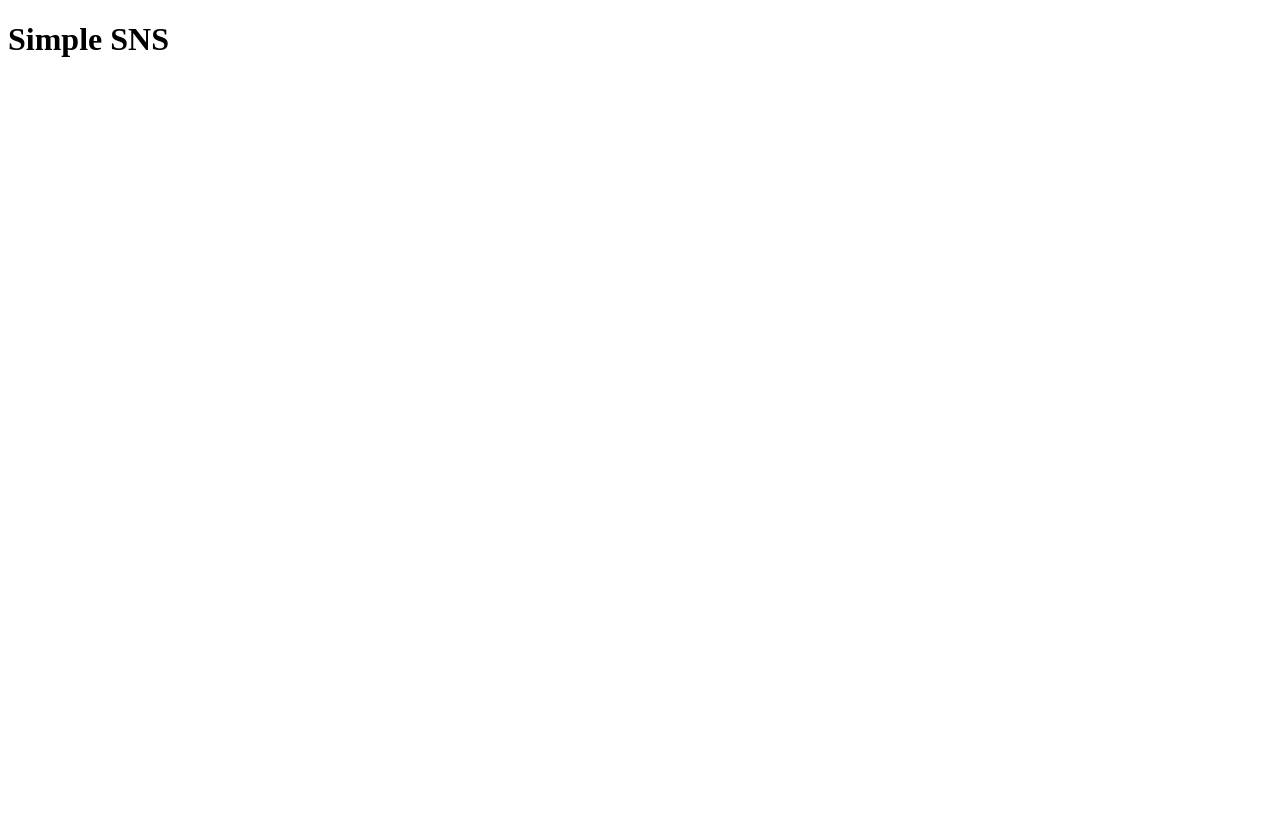
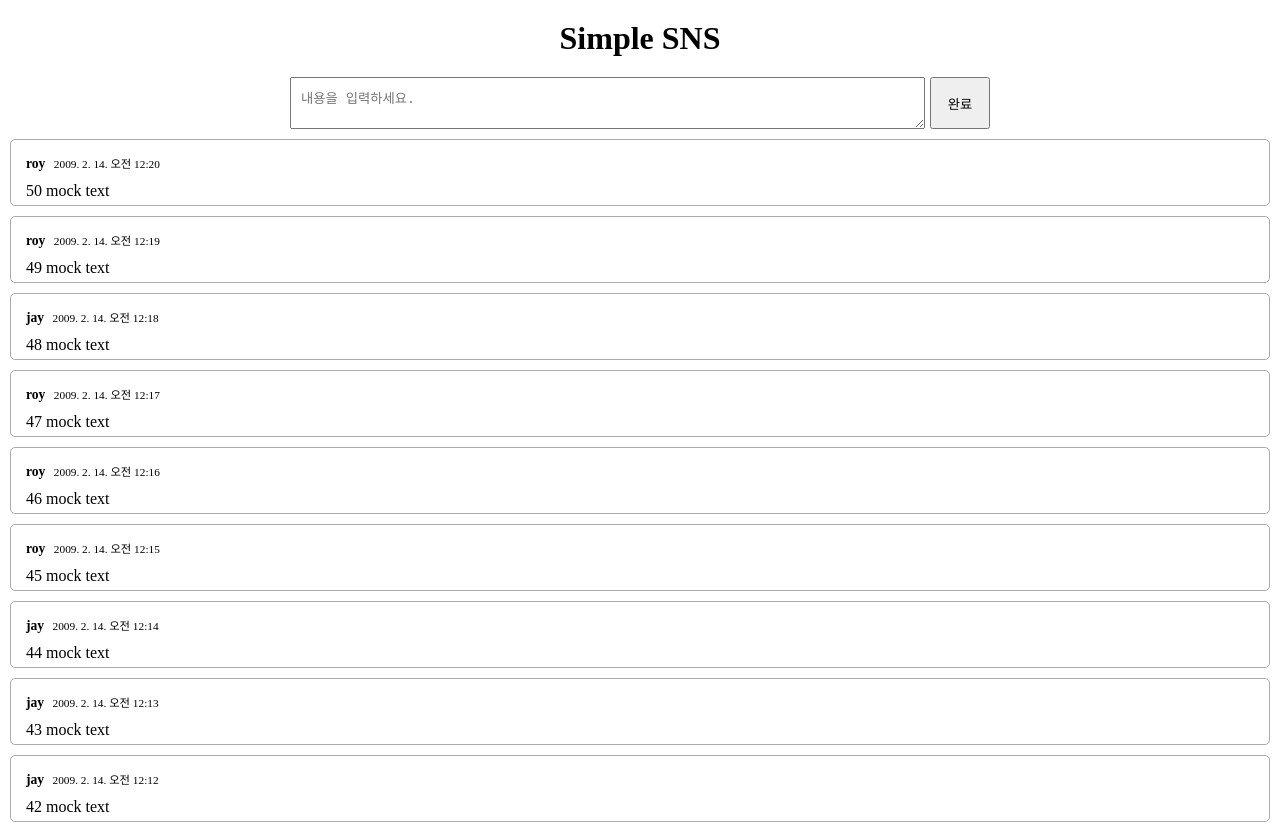
Before and after one commit to soobin93/local-api, a Next.js app in the folder client/: page / in a window 1280 px wide. Shown: the top 824 px of the page. Before the commit the page ends 800 px from the top, so only its background shows below. Built offline with nearby package versions, Linux system fonts and the light colour scheme.

Commit message:
Basic functionalities for the client side

```diff
--- /dev/null
+++ b/client/components/MessageInput.js
@@ -0,0 +1,26 @@
+import {useRef} from "react";
+
+const MessageInput = ({ mutate, text = '', id = undefined }) => {
+  const textRef = useRef(null);
+
+  const onSubmit = e => {
+    e.preventDefault();
+    e.stopPropagation();
+    const text = textRef.current.value;
+    textRef.current.value = '';
+    mutate(text, id);
+  };
+
+  return (
+    <form className="messages__input" onSubmit={onSubmit}>
+      <textarea
+        ref={textRef}
+        defaultValue={text}
+        placeholder="내용을 입력하세요."
+      />
+      <button type="submit">완료</button>
+    </form>
+  )
+};
+
+export default MessageInput;
--- /dev/null
+++ b/client/components/MessageItem.js
@@ -0,0 +1,41 @@
+import MessageInput from "./MessageInput";
+
+const MessageItem = ({
+  id,
+  userId,
+  timestamp,
+  text,
+  onUpdate,
+  isEditing,
+  startEdit,
+  onDelete
+}) => (
+  <li className="messages__item">
+    <h3>
+      {userId}{' '}
+      <sub>
+        {new Date(timestamp).toLocaleString('ko-KR', {
+          year: 'numeric',
+          month: 'numeric',
+          day: 'numeric',
+          hour: '2-digit',
+          minute: '2-digit',
+          hour12: true
+        })}
+      </sub>
+    </h3>
+
+    {isEditing ? (
+        <>
+          <MessageInput mutate={onUpdate} id={id} text={text} />
+        </>
+      ) : text}
+
+    <div className="messages__buttons">
+      <button onClick={startEdit}>수정</button>
+      <button onClick={onDelete}>삭제</button>
+    </div>
+  </li>
+);
+
+export default MessageItem;
--- /dev/null
+++ b/client/components/MessageList.js
@@ -0,0 +1,85 @@
+import {useState} from "react";
+import MessageInput from "./MessageInput";
+import MessageItem from "./MessageItem";
+
+const UserIds = ['roy', 'jay'];
+const getRandomUserId = () => UserIds[Math.round(Math.random())];
+
+const originalMessages = Array(50).fill(0).map((_, i) => ({
+  id: i + 1,
+  userId: getRandomUserId(),
+  timestamp: 1234567890123 + i * 1000 * 60,
+  text: `${i + 1} mock text`
+})).reverse();
+
+const MessageList = () => {
+
+  const [messages, setMessages] = useState(originalMessages);
+  const [editingId, setEditingId] = useState(null);
+
+  const onCreate = text => {
+    const newMessage = {
+      id: messages.length + 1,
+      userId: getRandomUserId(),
+      timestamp: Date.now(),
+      text: `${messages.length + 1} ${text}`
+    };
+
+    setMessages(messages => ([newMessage, ...messages]));
+  };
+
+  const onUpdate = (text, id) => {
+    const targetIndex = messages.findIndex(message => message.id === id);
+
+    setMessages(messages => {
+      if (targetIndex < 0) {
+        return messages;
+      } else {
+        const newMessages = [...messages];
+        newMessages.splice(targetIndex, 1, {
+          ...messages[targetIndex],
+          text
+        });
+        return newMessages;
+      }
+    });
+
+    doneEdit();
+  };
+
+  const onDelete = (id) => {
+    const targetIndex = messages.findIndex(message => message.id === id);
+
+    setMessages(messages => {
+      if (targetIndex < 0) {
+        return messages;
+      } else {
+        const newMessages = [...messages];
+        newMessages.splice(targetIndex, 1);
+        return newMessages;
+      }
+    });
+  };
+
+  const doneEdit = () => setEditingId(null);
+
+  return (
+    <>
+      <MessageInput mutate={onCreate} />
+      <ul className="messages">{
+        messages.map(x => (
+          <MessageItem
+            key={x.id}
+            {...x}
+            onUpdate={onUpdate}
+            onDelete={() => onDelete(x.id)}
+            startEdit={() => setEditingId(x.id)}
+            isEditing={editingId === x.id}
+          />
+        ))
+      }</ul>
+    </>
+  );
+};
+
+export default MessageList;
--- /dev/null
+++ b/client/pages/_app.js
@@ -0,0 +1,10 @@
+import './index.scss';
+
+const App = ({ Component, pageProps }) => <Component { ...pageProps } />
+
+App.getInitialProps = async ({ ctx, Component }) => {
+  const pageProps = await Component.getInitialProps?.(ctx);
+  return { pageProps };
+};
+
+export default App;
--- a/client/pages/index.js
+++ b/client/pages/index.js
@@ -1,6 +1,9 @@
+import MessageList from "../components/MessageList";
+
 const Home = () => (
   <>
     <h1>Simple SNS</h1>
+    <MessageList />
   </>
 );
 
--- /dev/null
+++ b/client/pages/index.scss
@@ -0,0 +1,65 @@
+body {
+  margin: 0;
+}
+#__next {
+  margin: 10px;
+}
+h1 {
+  text-align: center;
+  margin: 20px 0;
+}
+.messages {
+  list-style: none;
+  padding: 0;
+  margin: 0;
+  &__input {
+    display: flex;
+    width: 80%;
+    max-width: 700px;
+    min-width: 400px;
+    margin: 0 auto 10px;
+    > * {
+      box-sizing: border-box;
+    }
+    textarea {
+      padding: 10px;
+      flex-grow: 1;
+    }
+    button {
+      margin-left: 5px;
+      width: 60px;
+    }
+  }
+  &__item {
+    position: relative;
+    margin: 10px 0;
+    padding: 15px 15px 5px;
+    border-radius: 5px;
+    border: solid 1px #aaa;
+    h3 {
+      font-size: 0.85em;
+      margin: 0 0 10px;
+    }
+    sub {
+      font-weight: normal;
+      margin-left: 5px;
+      vertical-align: baseline;
+    }
+    p {
+      margin: 10px 0;
+    }
+    &:hover .messages__buttons {
+      display: block;
+    }
+    .messages__input {
+      width: 100%;
+    }
+  }
+  &__buttons {
+    display: none;
+    position: absolute;
+    text-align: right;
+    right: 10px;
+    bottom: 10px;
+  }
+}
```
